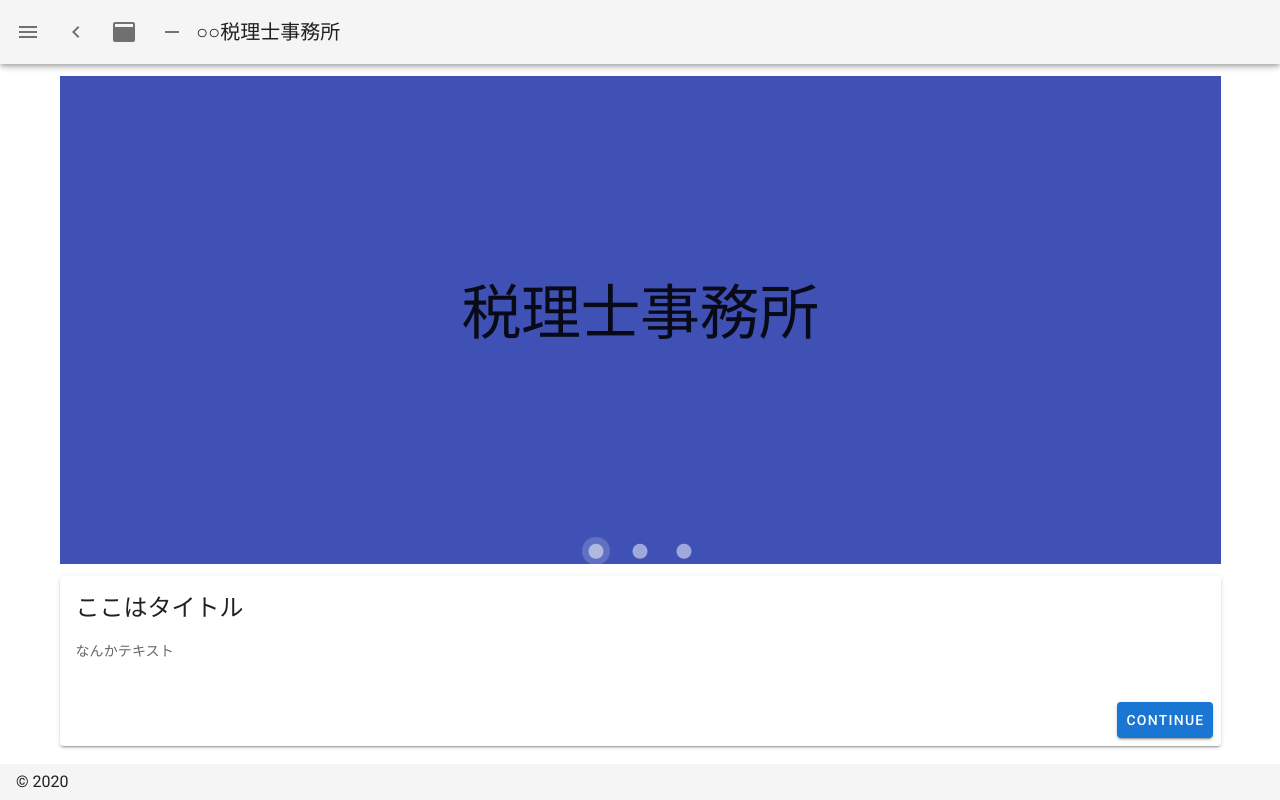
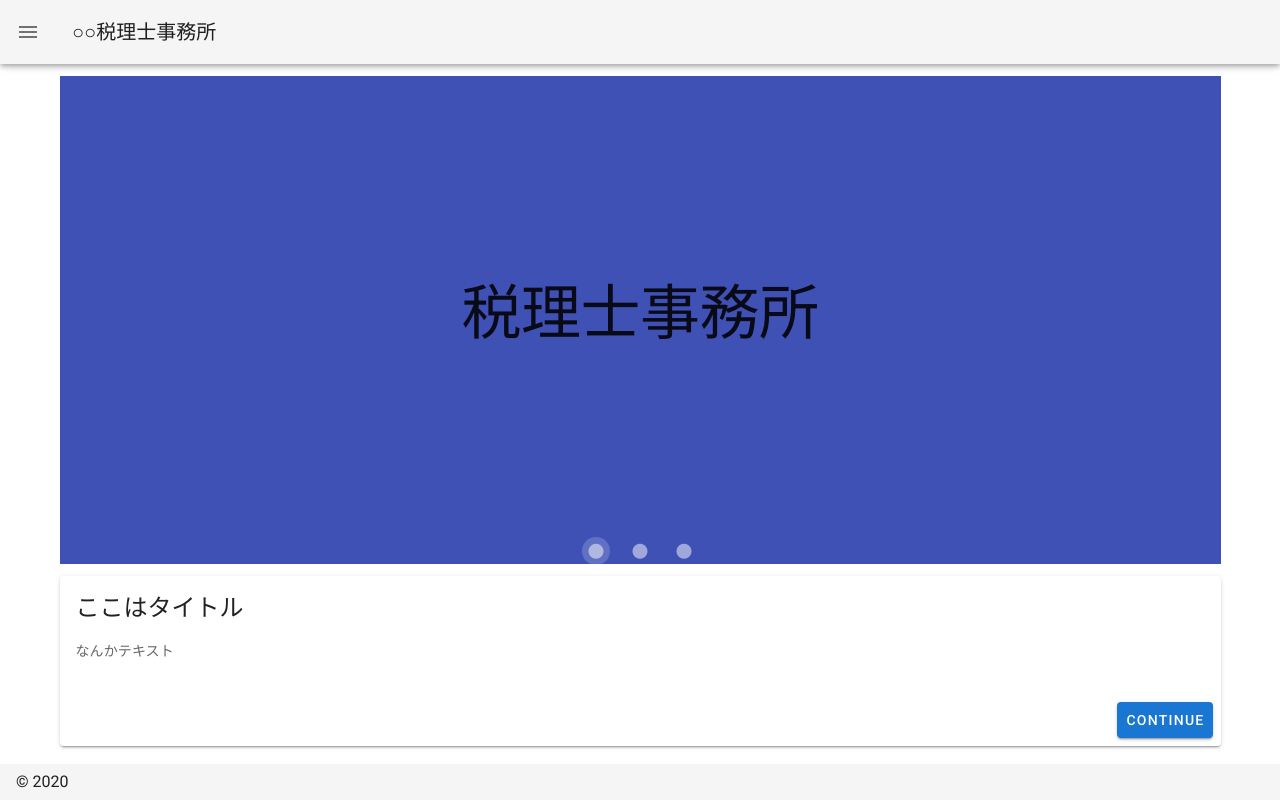
Before and after one commit to boromarlman-yusuke/mkz-p, a Nuxt app: page / in a window 1280 px wide. Built offline with nearby package versions, Linux system fonts and the light colour scheme.

Commit message:
不要な箇所を削除した

```diff
--- a/layouts/default.vue
+++ b/layouts/default.vue
@@ -31,26 +31,7 @@
       app
     >
       <v-app-bar-nav-icon @click.stop="drawer = !drawer" />
-      <v-btn
-        icon
-        @click.stop="miniVariant = !miniVariant"
-      >
-        <v-icon>mdi-{{ `chevron-${miniVariant ? 'right' : 'left'}` }}</v-icon>
-      </v-btn>
-      <v-btn
-        icon
-        @click.stop="clipped = !clipped"
-      >
-        <v-icon>mdi-application</v-icon>
-      </v-btn>
-      <v-btn
-        icon
-        @click.stop="fixed = !fixed"
-      >
-        <v-icon>mdi-minus</v-icon>
-      </v-btn>
       <v-toolbar-title v-text="title" />
-      <v-spacer />
     </v-app-bar>
 　　<!-- メイン -->
     <v-content>
```
